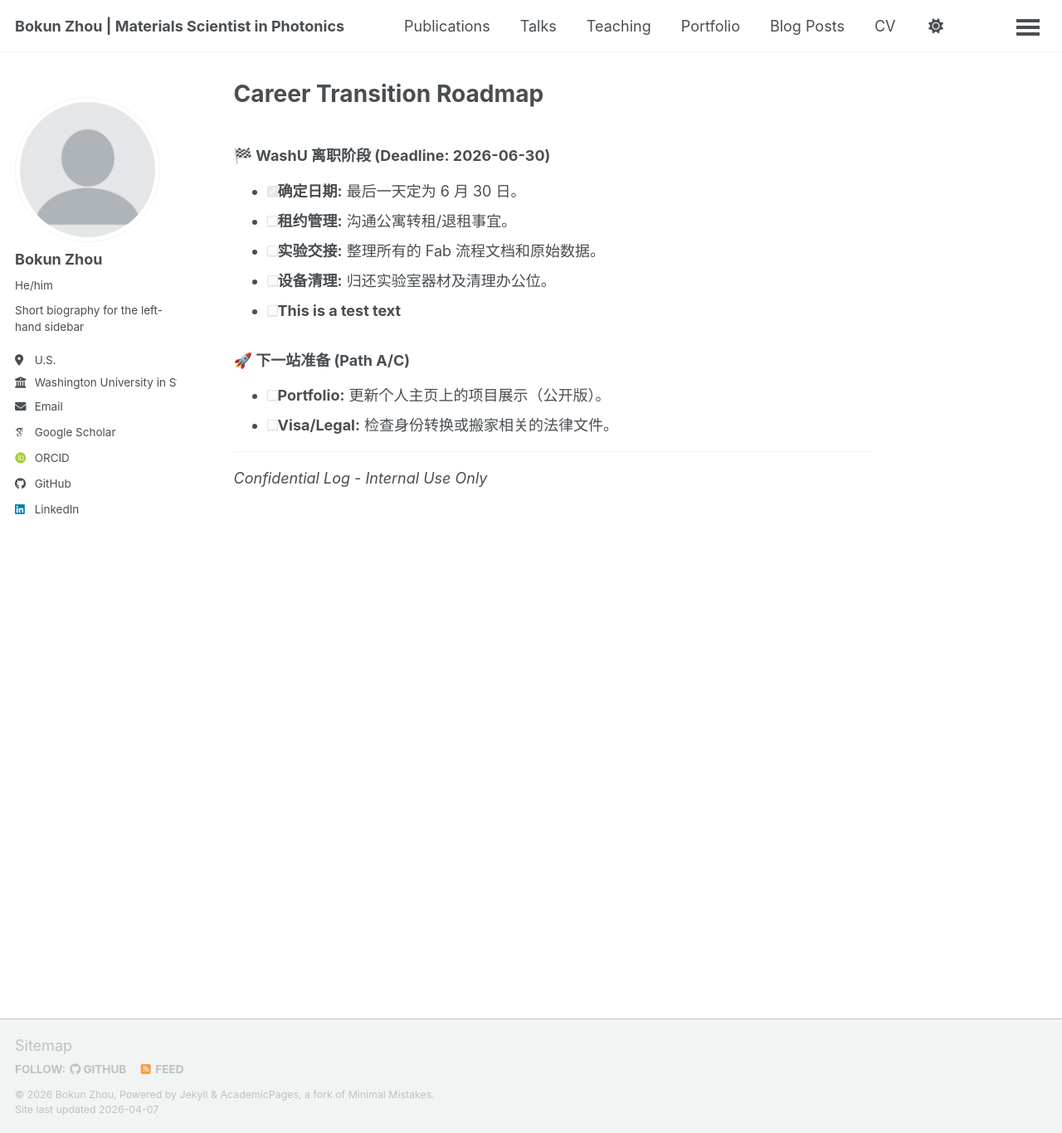
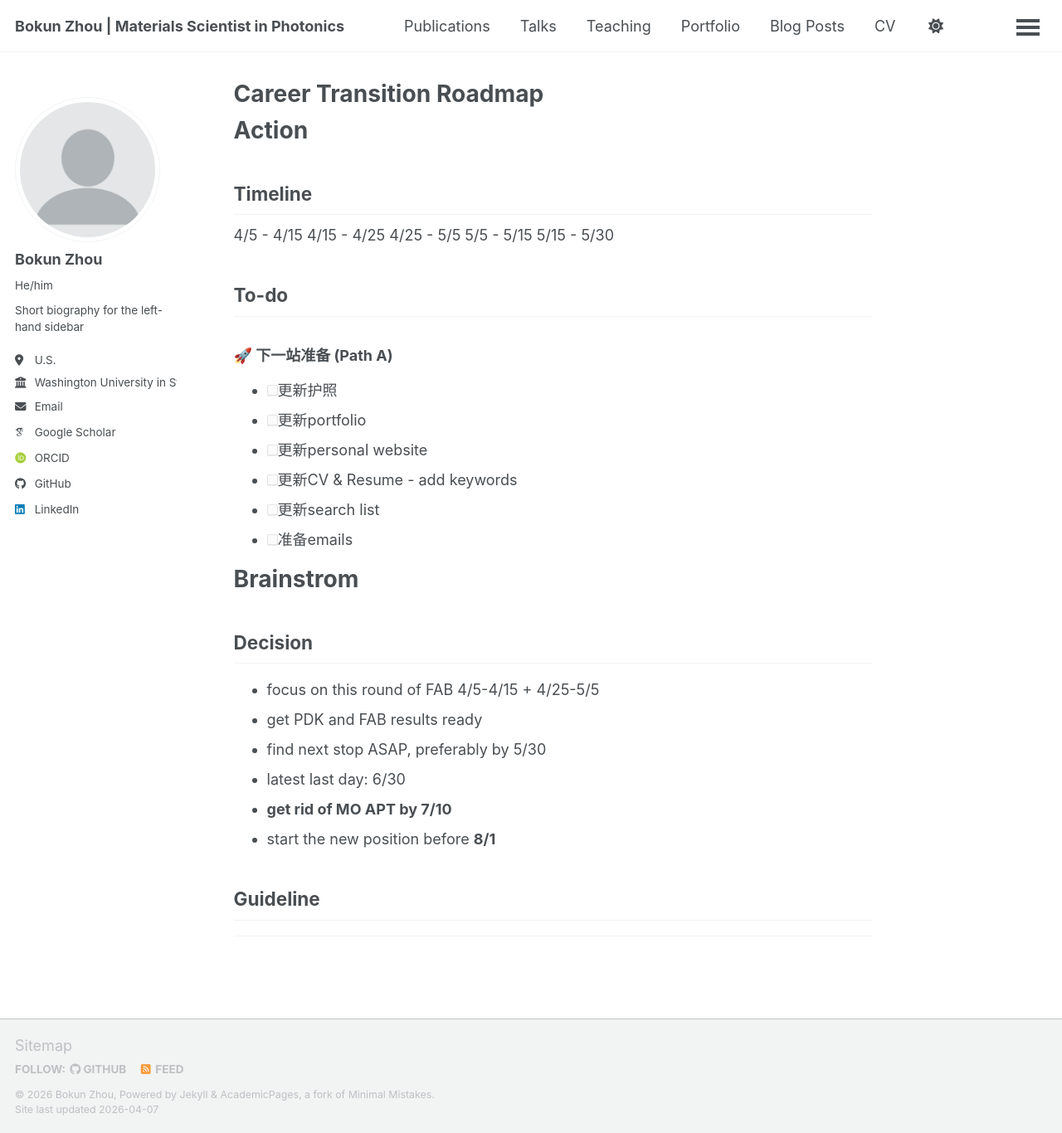
Before and after one commit to bokunz/bokunz.github.io, a Jekyll site: the page built from _pages/exit-plan-2026.md, in a window 1280 px wide and 1366 px high. Shown: the whole window at 83% size. Built offline with Jekyll 4.4.1, drawn with Linux system fonts in a browser that asks for light colours; some web fonts are replaced; a script bundle is joined from its source files by our own code; library files that are not in the unit come from our copies.

Commit message:
update exit plan 2026

```diff
--- a/_pages/exit-plan-2026.md
+++ b/_pages/exit-plan-2026.md
@@ -5,17 +5,32 @@ permalink: /alpha-transition-99/
 author_profile: true
 sitemap: false
 ---
+# Action
+## Timeline
+4/5 - 4/15
+4/15 - 4/25
+4/25 - 5/5
+5/5 - 5/15
+5/15 - 5/30
 
-### 🏁 WashU 离职阶段 (Deadline: 2026-06-30)
-* [x] **确定日期:** 最后一天定为 6 月 30 日。
-* [ ] **租约管理:** 沟通公寓转租/退租事宜。
-* [ ] **实验交接:** 整理所有的 Fab 流程文档和原始数据。
-* [ ] **设备清理:** 归还实验室器材及清理办公位。
-* [ ] **This is a test text**
+## To-do
+### 🚀 下一站准备 (Path A)
+- [ ] 更新护照
+- [ ] 更新portfolio
+- [ ] 更新personal website
+- [ ] 更新CV & Resume - add keywords
+- [ ] 更新search list
+- [ ] 准备emails
 
-### 🚀 下一站准备 (Path A/C)
-* [ ] **Portfolio:** 更新个人主页上的项目展示（公开版）。
-* [ ] **Visa/Legal:** 检查身份转换或搬家相关的法律文件。
+# Brainstrom
+## Decision
+- focus on this round of FAB 4/5-4/15 + 4/25-5/5
+- get PDK and FAB results ready
+- find next stop ASAP, preferably by 5/30
+- latest last day: 6/30
+- **get rid of MO APT by 7/10**
+- start the new position before **8/1**
+
+## Guideline
 
 ---
-*Confidential Log - Internal Use Only*
```
